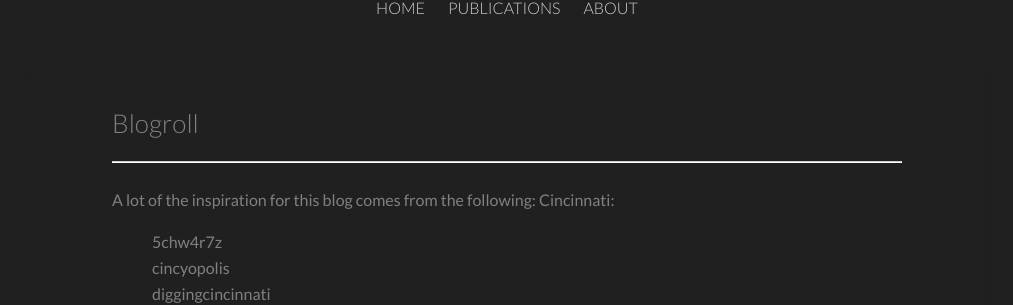
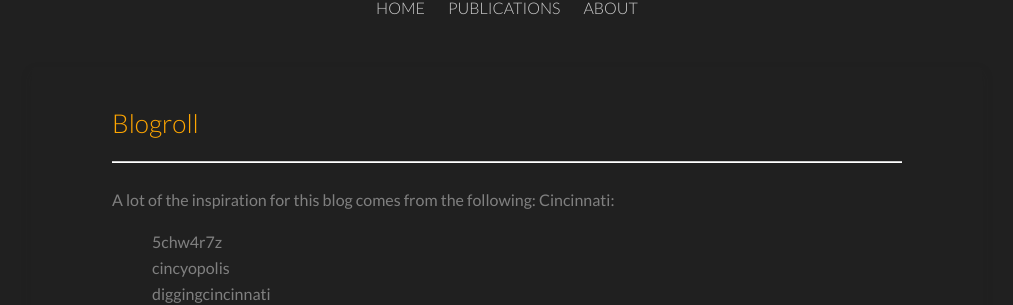
Before and after one commit to Stalence/stalence.github.io, a Jekyll site: the page built from blogroll/index.md, in a window 1280 px wide. Shown: the part 636-941 px from the top of the page, without its empty margins (133-1146 px from the left). Built offline with Jekyll 4.4.1, drawn with Linux system fonts in a browser that asks for light colours; a script that is not in the unit is left out.

Commit message:
Update post.html

```diff
--- a/_layouts/post.html
+++ b/_layouts/post.html
@@ -37,10 +37,10 @@
 
             <!-- MAIN -->
             <h1 class="entry-title">
-                <a>{{ page.title }}</a>
+                <a style= "color:rgb(255, 166, 0)" >{{ page.title }}</a>
             </h1>
             <h3 class="entry-subtitle">
-                <a href="{{ site.url }}{{ post.url }}" rel="bookmark" title="{{ post.title }}" itemprop="url">{{ page.subtitle }}</a>
+                <a href="{{ site.url }}{{ post.url }}" style= "color: #808080"  rel="bookmark" title="{{ post.title }}" itemprop="url">{{ page.subtitle }}</a>
             </h3>
 
             <hr>
```
